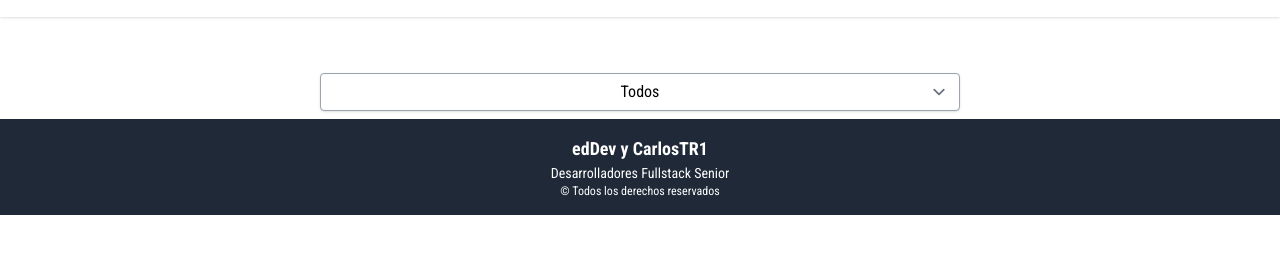
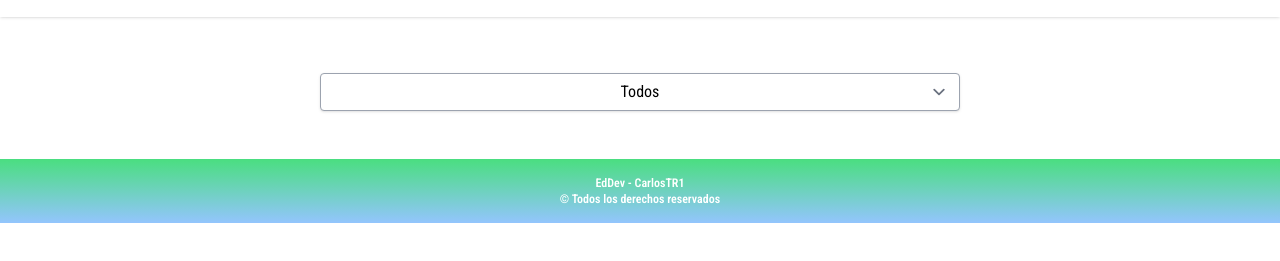
Before and after one commit to CarlosTR1X/Rick-MortyPage, a plain HTML site: page index.html in a window 1280 px wide. Shown: the part 63-324 px from the top of the page. Drawn offline with nearby package versions, Linux system fonts and the light colour scheme; no server answers.

Commit message:
card text decorate

```diff
--- a/index.html
+++ b/index.html
@@ -51,21 +51,21 @@
             <!-- Añadimos otras opciones con el nombre del personaje -->
         </select>
     </div>
-    <section class="container mx-auto px-4 grid grid-cols-1 sm:grid-cols-2 md:grid-cols-3 gap-3 line-clamp-3"
+    <section class="container mx-auto px-4 sm:px-40 grid grid-cols-1 sm:grid-cols-2 md:grid-cols-3 gap-3 line-clamp-3"
         id="personajes">
 
     </section>
 
     <script src="./js/back.js"></script>
     <script src="https://cdn.tailwindcss.com?plugins=forms,typography,aspect-ratio,line-clamp"></script>
-
-    <footer class="bg-gray-800 text-white py-4 text-center">
-        <div class="flex flex-col items-center">
-            <span class="text-lg font-bold">edDev y CarlosTR1</span>
-            <span class="text-sm">Desarrolladores Fullstack Senior</span>
-            <span class="text-xs">&copy; Todos los derechos reservados</span>
-        </div>
-    </footer>
 </body>
 
+<footer class="bg-gradient-to-t from-blue-300 to-green-400  text-white py-4 text-center mt-10 h-auto">
+    <div class="flex flex-col items-center">
+        <span class="text-white text-lg"> <p class="text-xs text-ellipsis font-semibold">EdDev - CarlosTR1</p></span>
+        <!-- <span class="text-sm">Desarrolladores Fullstack Senior</span> -->
+        <span class="text-xs text-shadow text-xs text-ellipsis font-semibold">&copy; Todos los derechos reservados</span>
+    </div>
+</footer>
+
 </html>
--- a/js/back.js
+++ b/js/back.js
@@ -32,7 +32,7 @@ function crearTarjeta() {
          <div class="flex flex-col m-4">
           <div class="bg-white rounded-lg shadow-md overflow-hidden">
             <img src="${personaje.image}" class="w-full max-h-full object-cover img-zoom transition-all duration-500">
-            <div class="p-3">
+            <div class="p-3 absolute transition-shadow mb-2">
               <h2 class="text-lg text-center font-semibold">${personaje.name}</h2>
               </div>
               </div>
@@ -98,7 +98,7 @@ function crearTarjetaFiltrada(personajes) {
         <div class="w-full max-w-md">
           <div class="bg-white rounded-lg shadow-md overflow-hidden">
             <img src="${personaje.image}" class="w-full object-cover img-zoom transition-all duration-500">
-            <div class="p-3">
+            <div class="p-3 absolute transition-shadow">
               <h2 class="text-lg text-center font-semibold">${personaje.name}</h2>
             </div>
           </div>
--- a/styles/cards.css
+++ b/styles/cards.css
@@ -5,6 +5,10 @@
     font-optical-sizing: auto;
     font-weight: auto;
     font-style: normal;
+}
+
+footer {
+    margin-bottom: 0 !important;
 }
 
 body {
@@ -23,4 +27,5 @@ img {
     body {
         margin-top: 25% !important;
     }
+
 }
```
